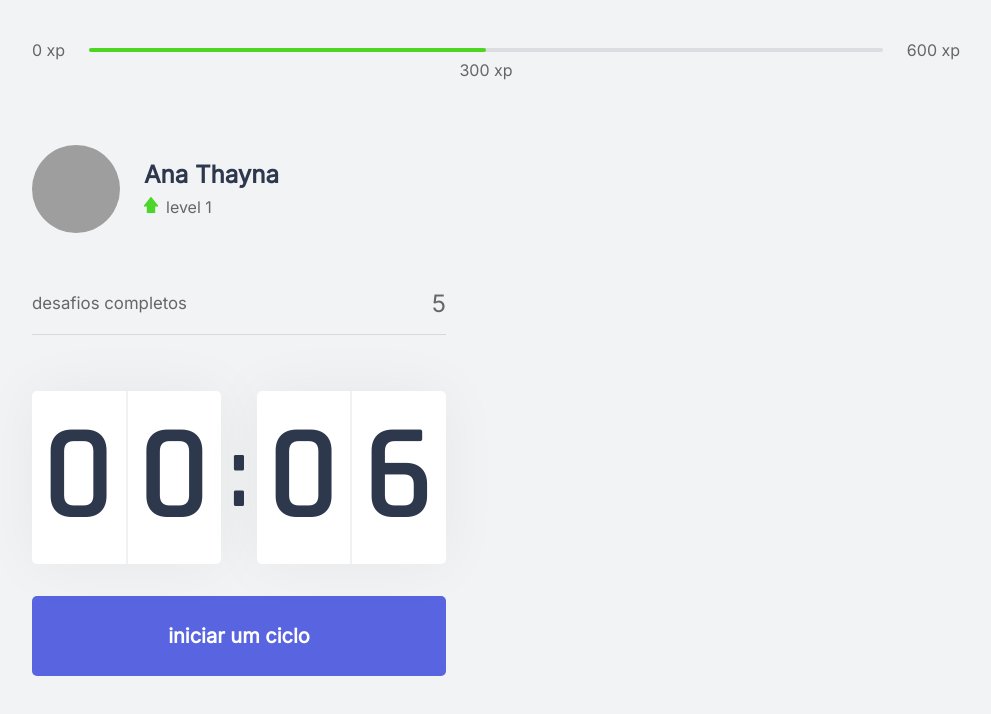
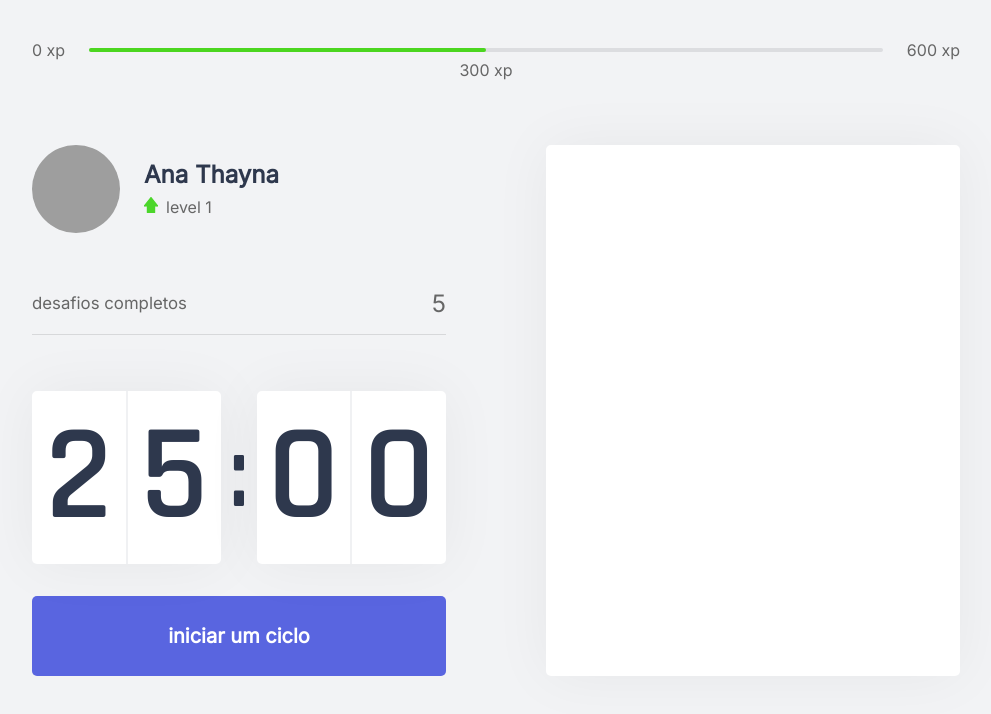
Before and after one commit to anathayna/web-bootcamp, a Next.js app in the folder move it/: page / in a window 1280 px wide. Shown: the top 714 px of the page, without its empty margins (144-1135 px from the left). Built offline with nearby package versions, Linux system fonts and the light colour scheme; grey boxes are pictures that could not be loaded.

Commit message:
starting challenge box

```diff
--- /dev/null
+++ b/move it/src/components/ChallengeBox.tsx
@@ -0,0 +1,20 @@
+import styles from '../styles/components/ChallengeBox.module.css'
+
+export function ChallengeBox() {
+    const hasActiveChallenge = true;
+    return(
+        <div className={styles.challengeBoxContainer}>
+            { hasActiveChallenge ? (
+                <div></div>
+            ) : (
+                <div className={styles.challengeNotActive}>
+                    <strong>finalize um ciclo para receber um desafio</strong>
+                    <p>
+                        <img src="icons/level-up.svg" alt="Level Up" />
+                        avance de level completando desafios
+                    </p>
+                </div>
+            ) }
+        </div>
+    );
+}
--- a/move it/src/components/Countdown.tsx
+++ b/move it/src/components/Countdown.tsx
@@ -4,7 +4,7 @@
 let countdownTimeout: NodeJS.Timeout;
 
 export function Countdown() {
-    const [time, setTime] = useState(0.1 * 60);
+    const [time, setTime] = useState(25 * 60);
     const [isActive, setIsActive] = useState(false);
     const [hasFinished, setHasFinished] = useState(false);
     const minutes = Math.floor(time / 60);
@@ -20,7 +20,7 @@
     function resetCountdown() {
         clearTimeout(countdownTimeout);
         setIsActive(false);
-        setTime(0.1 * 60);
+        setTime(25 * 60);
     }
 
     useEffect(() => {
--- a/move it/src/pages/index.tsx
+++ b/move it/src/pages/index.tsx
@@ -1,5 +1,6 @@
 import { CompletedChallenges } from "../components/CompletedChallenges";
 import { ExperienceBar } from "../components/ExperienceBar";
+import { ChallengeBox } from "../components/ChallengeBox";
 import { Countdown } from "../components/Countdown";
 import { Profile } from "../components/Profile";
 import styles from '../styles/pages/Home.module.css';
@@ -18,7 +19,9 @@
           <CompletedChallenges />
           <Countdown />
         </div>
-        <div></div>
+        <div>
+          <ChallengeBox />
+        </div>
       </section>
     </div>
   )
--- /dev/null
+++ b/move it/src/styles/components/ChallengeBox.module.css
@@ -0,0 +1,37 @@
+.challengeBoxContainer {
+    height: 100%;
+    background: var(--white);
+    border-radius: 5px;
+    box-shadow: 0 0 60px rgb(0, 0, 0, 0.05);
+    padding: 1.5rem 2rem;
+    display: flex;
+    flex-direction: column;
+    align-items: center;
+    justify-content: center;
+    text-align: center;
+}
+
+.challengeNotActive {
+    display: flex;
+    flex-direction: column;
+    align-items: center;
+}
+
+.challengeNotActive strong {
+    font-size: 1.5rem;
+    font-weight: 500;
+    line-height: 1.4;
+}
+
+.challengeNotActive p {
+    display: flex;
+    flex-direction: column;
+    align-items: center;
+    line-height: 1.4;
+    max-width: 70%;
+    margin-top: 3rem;
+}
+
+.challengeNotActive p img {
+    margin-bottom: 1rem;
+}
```
